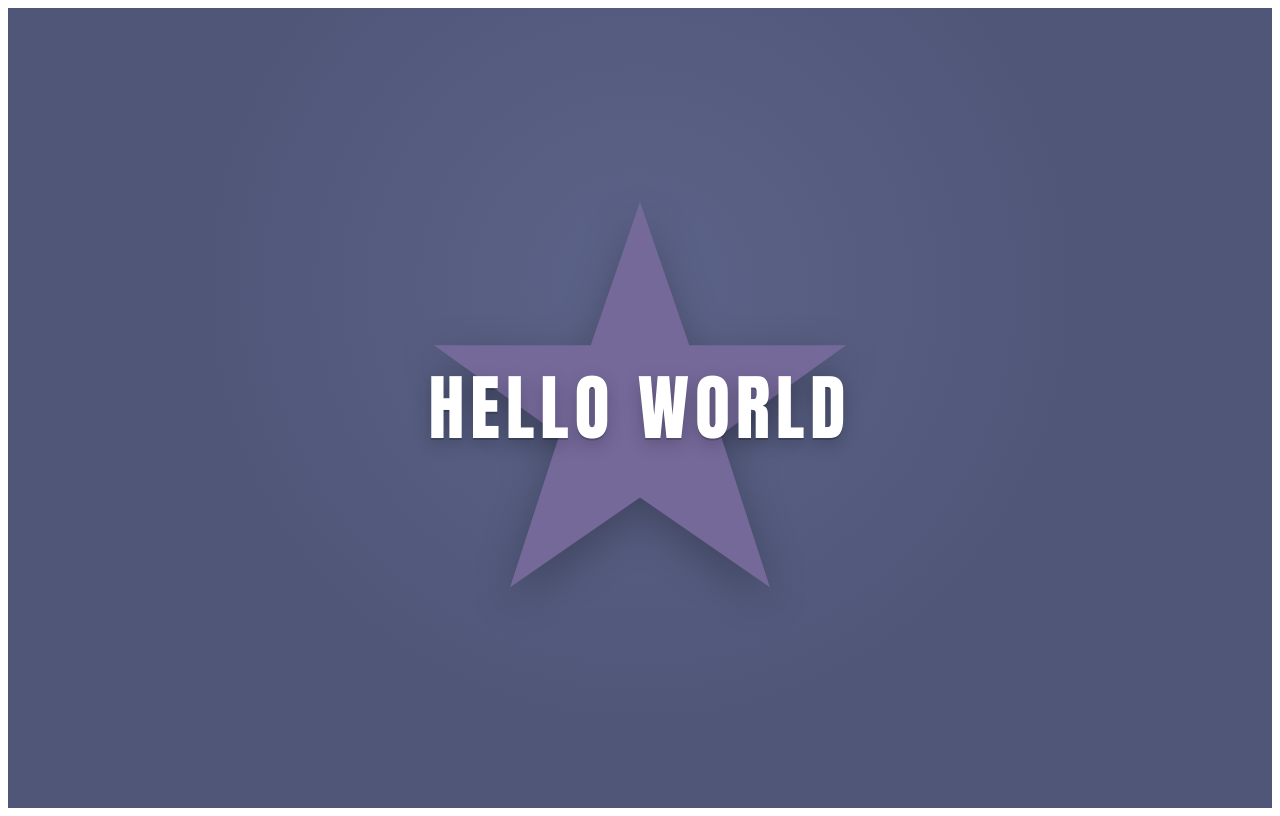
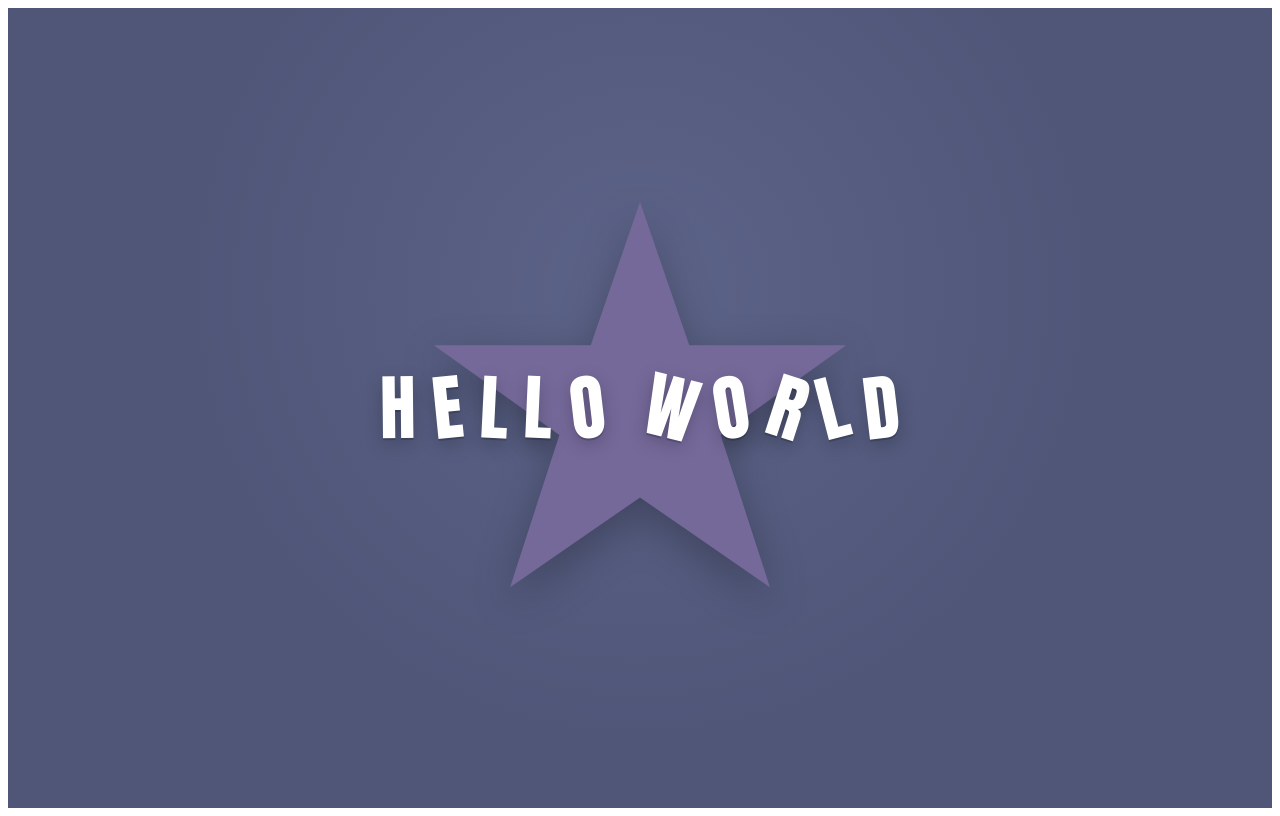
Before and after one commit to Fabricari/poc-hello-react-copilot-chat-agent-take-two, a React (Vite) app: page / in a window 1280 px wide. Built offline with nearby package versions, Linux system fonts and the light colour scheme.

Commit message:
feat: add kerning-aware per-letter random hero text layout

```diff
--- a/src/App.css
+++ b/src/App.css
@@ -30,12 +30,22 @@
   margin: 0;
   color: var(--text-color);
   font-family: Impact, Haettenschweiler, 'Arial Black', sans-serif;
-  font-size: clamp(2rem, 9vmin, 4.8rem);
-  letter-spacing: 0.08em;
-  text-transform: uppercase;
+  font-size: var(--title-font-size);
+  font-weight: 900;
   line-height: 1;
-  text-align: center;
+  text-align: left;
+  height: var(--title-font-size);
+  font-kerning: normal;
   text-shadow:
     0 2px 0 rgb(0 0 0 / 18%),
     0 6px 18px rgb(0 0 0 / 22%);
 }
+
+.hero-letter {
+  position: absolute;
+  top: 0;
+  display: inline-block;
+  text-align: center;
+  transform-origin: 50% 58%;
+  white-space: pre;
+}
--- a/src/App.tsx
+++ b/src/App.tsx
@@ -1,5 +1,6 @@
 import './App.css';
 import type { CSSProperties } from 'react';
+import { useMemo } from 'react';
 
 type HomeTheme = {
   backgroundColor: string;
@@ -7,8 +8,66 @@ type HomeTheme = {
   textColor: string;
 };
 
+type LetterLayout = {
+  char: string;
+  left: number;
+  width: number;
+  rotation: number;
+};
+
+const BASE_LETTER_ROTATION_DEG = 0;
+const RANDOM_ROTATION_RANGE_DEG = 20;
+const TITLE_FONT_WEIGHT = 900;
+const TITLE_FONT_SIZE_PX = 72;
+const TITLE_FONT_FAMILY = "Impact, Haettenschweiler, 'Arial Black', sans-serif";
+
+function randomInRange(min: number, max: number): number {
+  return Math.random() * (max - min) + min;
+}
+
+function getLetterLayout(text: string): { letters: LetterLayout[]; totalWidth: number } {
+  const canvas = document.createElement('canvas');
+  const context = canvas.getContext('2d');
+
+  if (!context) {
+    const fallback = text.split('').map((char, index) => ({
+      char,
+      left: index * TITLE_FONT_SIZE_PX * 0.62,
+      width: TITLE_FONT_SIZE_PX * 0.62,
+      rotation: BASE_LETTER_ROTATION_DEG + randomInRange(-RANDOM_ROTATION_RANGE_DEG, RANDOM_ROTATION_RANGE_DEG)
+    }));
+
+    return {
+      letters: fallback,
+      totalWidth: fallback.length * TITLE_FONT_SIZE_PX * 0.62
+    };
+  }
+
+  context.font = `${TITLE_FONT_WEIGHT} ${TITLE_FONT_SIZE_PX}px ${TITLE_FONT_FAMILY}`;
+
+  const letters: LetterLayout[] = text.split('').map((char, index) => {
+    const start = text.slice(0, index);
+    const end = text.slice(0, index + 1);
+    const left = context.measureText(start).width;
+    const right = context.measureText(end).width;
+    const width = right - left;
+
+    return {
+      char,
+      left,
+      width,
+      rotation: BASE_LETTER_ROTATION_DEG + randomInRange(-RANDOM_ROTATION_RANGE_DEG, RANDOM_ROTATION_RANGE_DEG)
+    };
+  });
+
+  return {
+    letters,
+    totalWidth: context.measureText(text).width
+  };
+}
+
 export function App() {
-  const greeting: string = 'Hello World';
+  const greeting: string = 'HELLO WORLD';
 
   const theme: HomeTheme = {
     backgroundColor: '#4f5678',
@@ -19,7 +78,14 @@ export function App() {
   const styleVars = {
     '--background-color': theme.backgroundColor,
     '--star-color': theme.starColor,
-    '--text-color': theme.textColor
+    '--text-color': theme.textColor,
+    '--title-font-size': `${TITLE_FONT_SIZE_PX}px`
+  } as CSSProperties;
+
+  const titleLayout = useMemo(() => getLetterLayout(greeting), [greeting]);
+
+  const titleStyle = {
+    width: `${titleLayout.totalWidth}px`
   } as CSSProperties;
 
   return (
@@ -33,7 +99,21 @@ export function App() {
         >
           <polygon points="50,4 61,36 96,36 68,56 79,90 50,70 21,90 32,56 4,36 39,36" />
         </svg>
-        <h1 className="hero-title">{greeting}</h1>
+        <h1 className="hero-title" style={titleStyle}>
+          {titleLayout.letters.map((letter, index) => {
+            const letterStyle = {
+              left: `${letter.left}px`,
+              width: `${Math.max(letter.width, 1)}px`,
+              transform: `rotate(${letter.rotation}deg)`
+            } as CSSProperties;
+
+            return (
+              <span key={`${letter.char}-${index}`} className="hero-letter" style={letterStyle}>
+                {letter.char === ' ' ? '\u00A0' : letter.char}
+              </span>
+            );
+          })}
+        </h1>
       </section>
     </main>
   );
```
